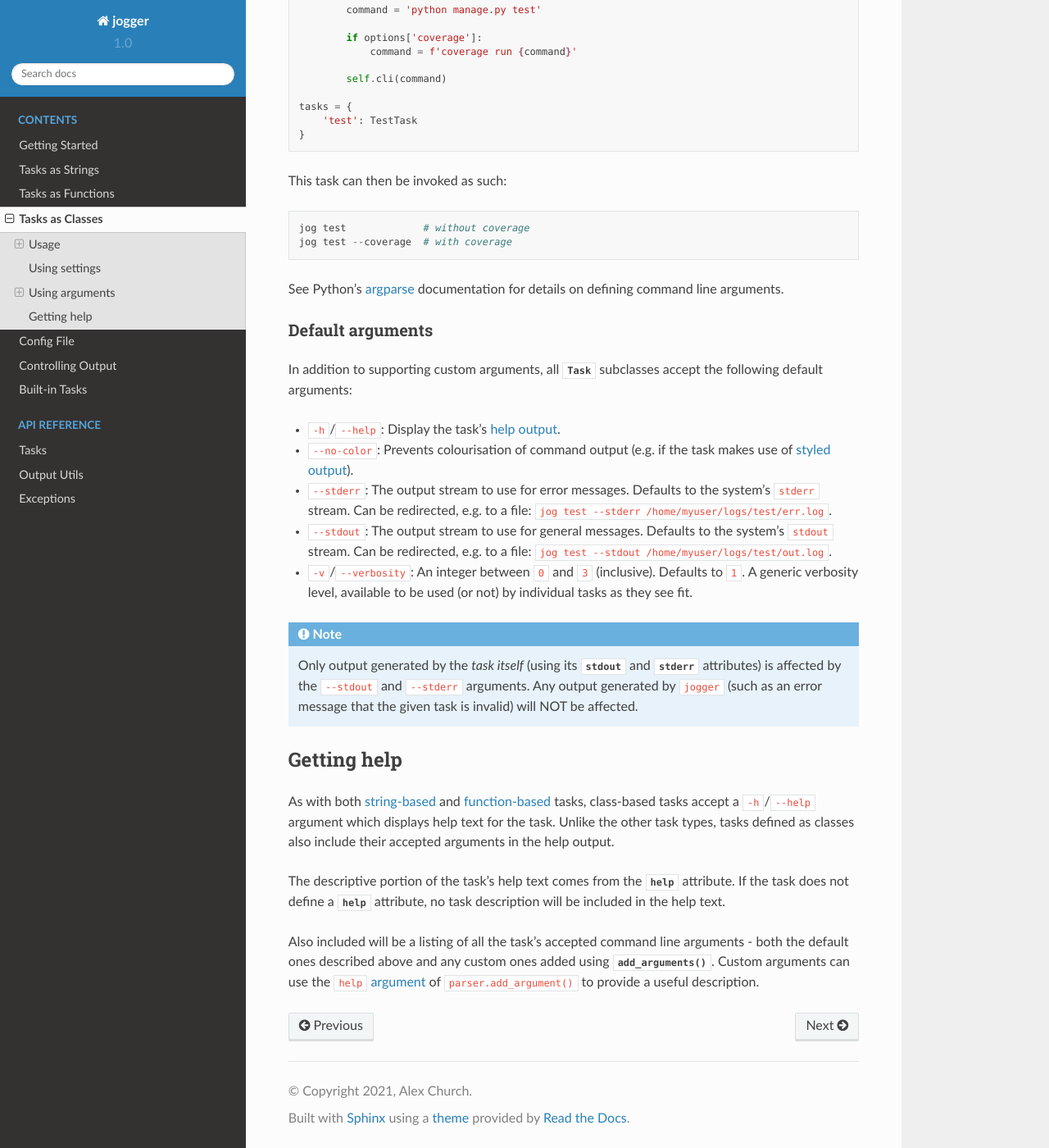
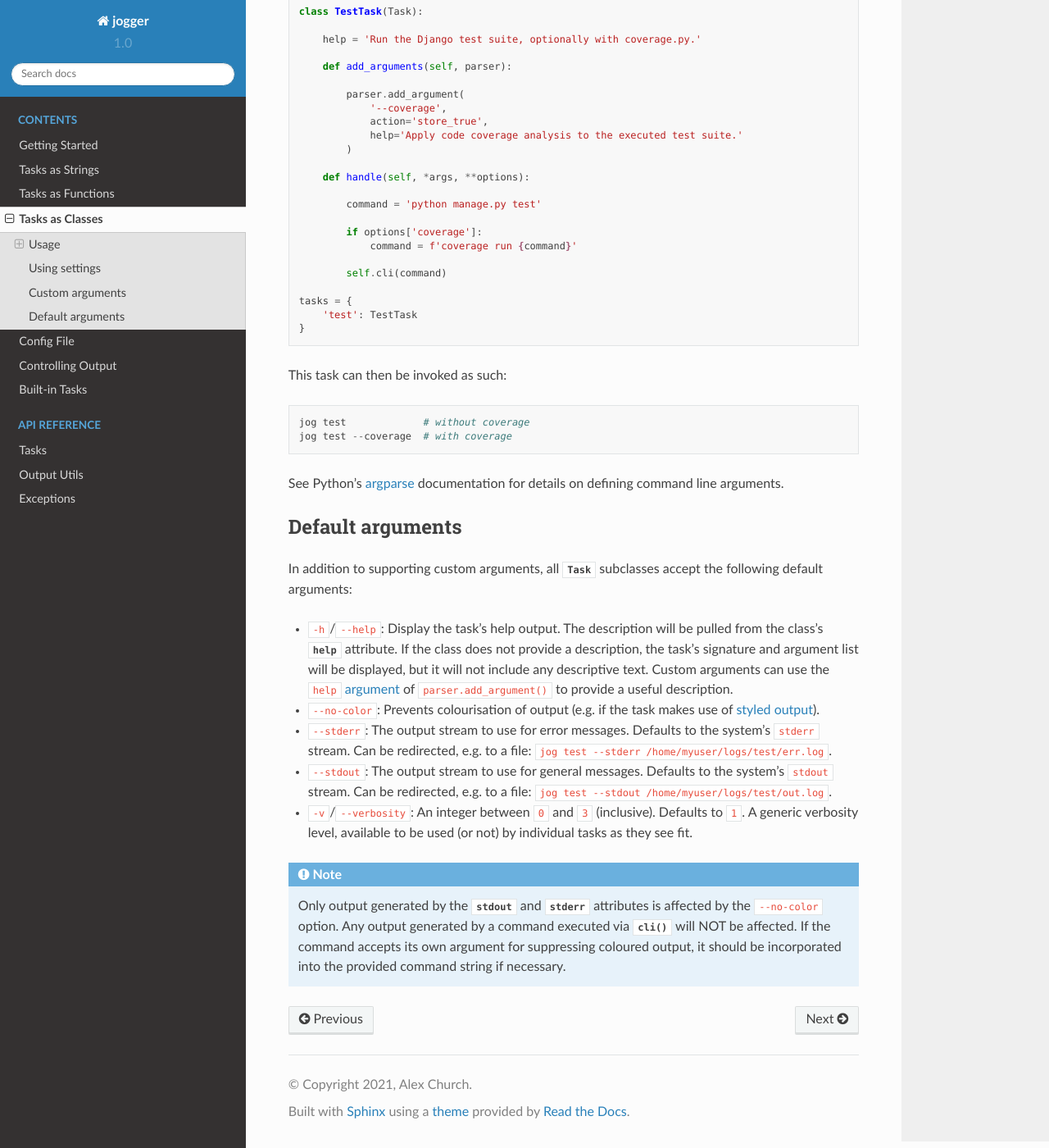
Before and after one commit to oogles/jog, a Sphinx documentation site: the page built from docs/topics/class_tasks.rst, in a window 1280 px wide and 1400 px high, scrolled down 4222 px. Shown: the whole window at 82% size. Built offline with Sphinx 7.4.7 and the Read the Docs theme 2.0.0, drawn with Linux system fonts in a browser that asks for light colours; some of the changed text lies outside the part shown.

Commit message:
Updated documentation.

```diff
--- a/docs/topics/class_tasks.rst
+++ b/docs/topics/class_tasks.rst
@@ -44,7 +44,7 @@ Similarly to :doc:`function-based tasks <func_tasks>`, any output from the task
 Executing commands
 ------------------
 
-As noted above, commands can be executed on the command line via the :meth:`~Task.cli` method. This method uses the Python `subprocess module <https://docs.python.org/3/library/subprocess.html>`_ and returns ``CompletedProcess`` `result object <https://docs.python.org/3/library/subprocess.html#subprocess.CompletedProcess>`_. Among other things, this object contains the following useful attributes:
+As noted above, commands can be executed on the command line via the :meth:`~Task.cli` method. This method uses the Python `subprocess module <https://docs.python.org/3/library/subprocess.html>`_ and returns a ``CompletedProcess`` `result object <https://docs.python.org/3/library/subprocess.html#subprocess.CompletedProcess>`_. Among other things, this object contains the following useful attributes:
 
 * ``returncode``: The integer exit status of the command. Typically, an exit status of ``0`` indicates success.
 * ``stdout``: The complete standard output from the command, if any. This attribute will only be populated if capturing output, as described below.
@@ -93,6 +93,14 @@ The following example attempts to execute the ``build`` task if it has been defi
                 build_proxy.execute()
 
             # ...
+
+As shown in the example above, arguments to the other task should be passed as individual strings. Another example is:
+
+.. code-block:: python
+
+    proxy = self.get_task_proxy('test', '-v', '2', 'myapp.tests', '--keepdb')
+
+Depending on the type of task being called (string, function, or class based), common arguments of the source task will be propagated automatically, including (where relevant): ``--stdout``, ``--stderr``, ``--no-color``, and ``-v/--verbosity``.
 
 Requesting user input
 ---------------------
@@ -156,8 +164,8 @@ Re-working the above example of the ``test`` task so that the use of `coverage.p
 
 .. _class_tasks_args:
 
-Using arguments
-===============
+Custom arguments
+================
 
 Arguments are defined using the :meth:`~Task.add_arguments` method, and are made available to the :meth:`~Task.handle` method as keyword arguments. Re-working the above example again so that the use of `coverage.py <https://coverage.readthedocs.io/>`_ is based on a runtime argument might look like:
 
@@ -202,28 +210,16 @@ See Python's `argparse <https://docs.python.org/3/library/argparse.html#module-a
 .. _class_tasks_default_args:
 
 Default arguments
------------------
+=================
 
 In addition to supporting custom arguments, all :class:`Task` subclasses accept the following default arguments:
 
-* ``-h``/``--help``: Display the task's :ref:`help output <class_tasks_help>`.
-* ``--no-color``: Prevents colourisation of command output (e.g. if the task makes use of :ref:`styled output <output_styling>`).
+* ``-h``/``--help``: Display the task's help output. The description will be pulled from the class's :attr:`~Task.help` attribute. If the class does not provide a description, the task's signature and argument list will be displayed, but it will not include any descriptive text. Custom arguments can use the ``help`` `argument <https://docs.python.org/3/library/argparse.html#help>`_ of ``parser.add_argument()`` to provide a useful description.
+* ``--no-color``: Prevents colourisation of output (e.g. if the task makes use of :ref:`styled output <output_styling>`).
 * ``--stderr``: The output stream to use for error messages. Defaults to the system's ``stderr`` stream. Can be redirected, e.g. to a file: ``jog test --stderr /home/myuser/logs/test/err.log``.
 * ``--stdout``: The output stream to use for general messages. Defaults to the system's ``stdout`` stream. Can be redirected, e.g. to a file: ``jog test --stdout /home/myuser/logs/test/out.log``.
 * ``-v``/``--verbosity``: An integer between ``0`` and ``3`` (inclusive). Defaults to ``1``. A generic verbosity level, available to be used (or not) by individual tasks as they see fit.
 
 .. note::
 
-    Only output generated by the *task itself* (using its :attr:`~Task.stdout` and :attr:`~Task.stderr` attributes) is affected by the ``--stdout`` and ``--stderr`` arguments. Any output generated by ``jogger`` (such as an error message that the given task is invalid) will NOT be affected.
-
-
-.. _class_tasks_help:
-
-Getting help
-============
-
-As with both :doc:`string-based <string_tasks>` and :doc:`function-based <func_tasks>` tasks, class-based tasks accept a ``-h``/``--help`` argument which displays help text for the task. Unlike the other task types, tasks defined as classes also include their accepted arguments in the help output.
-
-The descriptive portion of the task's help text comes from the :attr:`~Task.help` attribute. If the task does not define a :attr:`~Task.help` attribute, no task description will be included in the help text.
-
-Also included will be a listing of all the task's accepted command line arguments - both the default ones described above and any custom ones added using :meth:`~Task.add_arguments`. Custom arguments can use the ``help`` `argument <https://docs.python.org/3/library/argparse.html#help>`_ of ``parser.add_argument()`` to provide a useful description.
+    Only output generated by the :attr:`~Task.stdout` and :attr:`~Task.stderr` attributes is affected by the ``--no-color`` option. Any output generated by a command executed via :meth:`~Task.cli` will NOT be affected. If the command accepts its own argument for suppressing coloured output, it should be incorporated into the provided command string if necessary.
--- a/docs/topics/intro.rst
+++ b/docs/topics/intro.rst
@@ -32,7 +32,7 @@ Keys in the ``jog.py`` file's ``tasks`` dictionary form each task's name, and va
         'test': 'coverage run python manage.py test'
     }
 
-Alternatively, a task can be a Python function that *returns* a command to execute on the command line. This can be useful if the command is more complex to construct or depends on dynamic values:
+Alternatively, a task can be a Python function that either simply runs some Python code, or *returns* a command to execute on the command line. This can be useful to construct more complex commands, such as those depending on dynamic values:
 
 .. code-block:: python
 
--- a/docs/topics/output.rst
+++ b/docs/topics/output.rst
@@ -22,7 +22,7 @@ Tasks that are defined as either :doc:`functions <func_tasks>` or :doc:`classes
 
 Using these objects is preferred over more direct methods - such as ``print()`` - for several reasons.
 
-The first is consistency. By default, these ``stdout``/``stderr`` objects are light wrappers around the system's standard output and error streams, respectively. But, at least in the case of class-based tasks, they can represent other output streams as well - such as a log file. By using the provided proxy objects, a task can write its output without concerning itself over the nature of the stream it is writing to, and with the knowledge that the output will be redirected if and when it is appropriate.
+The first is consistency. By default, these ``stdout``/``stderr`` objects are light wrappers around the system's standard output and error streams, respectively. But they can represent other output streams as well - such as a log file. By using the provided proxy objects, a task can write its output without concerning itself over the nature of the stream it is writing to, and with the knowledge that the output will be redirected if and when it is appropriate.
 
 Another reason is the helpers they provide for *styling* the output, to improve readability or highlight important messages. This is discussed in depth below.
 
@@ -160,7 +160,7 @@ A custom styler can then be used in a similar fashion to the default ones:
 
 :class:`Styler` instances, whether the default ones or when using a custom subclass, will automatically detect when the output stream doesn't support styling and silently ignore it. This allows a common API to be used regardless of the nature of the output stream being written to. Examples of such streams include command line environments that don't support ANSI graphics codes, or when redirecting output to a file.
 
-However, for class-based tasks, the ``--no-color`` :ref:`default command line argument <class_tasks_default_args>` can be used to *force* styling to be ignored and all output be in plain text. The default ``Styler`` instances respect this argument automatically, but if creating an instance manually (e.g. when using a custom subclass), you have the responsibility of making the styler aware of this preference. This is done using the ``no_color`` argument to the :class:`Styler` constructor. You may have noticed it used in the above example of using a custom styler in a class-based task:
+However, the ``--no-color`` default command line argument available to function-based and class-based tasks can be used to *force* styling to be ignored and all output be in plain text. The default ``Styler`` instances respect this argument automatically, but if creating an instance manually (e.g. when using a custom subclass), you have the responsibility of making the styler aware of this preference. This is done using the ``no_color`` argument to the :class:`Styler` constructor. You may have noticed it used in the above example of using a custom styler in a class-based task:
 
 .. code-block:: python
 
```
Also changed, not shown: other parts of docs/topics/class_tasks.rst (+1 -1 lines), docs/topics/func_tasks.rst (+21 -9 lines), docs/topics/string_tasks.rst (+9 -3 lines), 1 other file.
